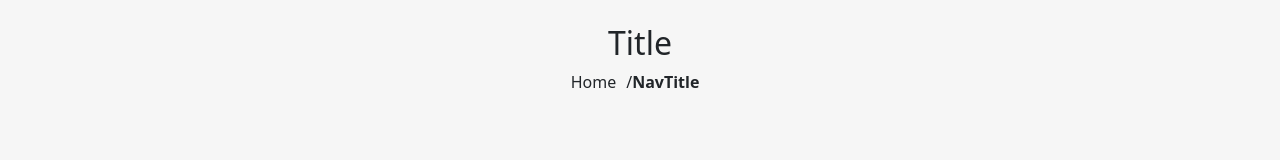
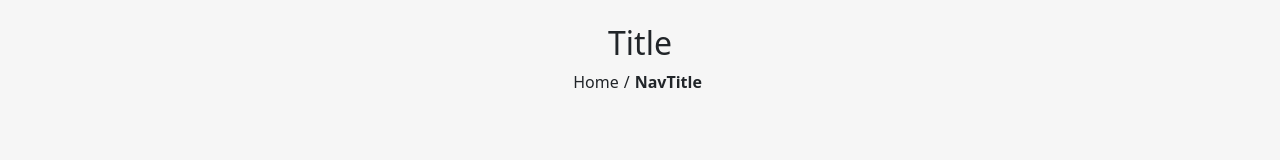
Before and after one commit to getachewhundera/clc-drywall, a Next.js app: page /services in a window 1280 px wide. Shown: the part 181-341 px from the top of the page. Built offline with nearby package versions, Linux system fonts and the light colour scheme.

Commit message:
added hover to breadcrumbItem link, added css for the separator

```diff
--- a/src/app/components/PageHeader/PageHeader.module.css
+++ b/src/app/components/PageHeader/PageHeader.module.css
@@ -37,14 +37,25 @@
 }
 
 .breadcrumbItem {
-  margin-right: 10px;
+  margin-right: 5px;
   display: flex;
   align-items: center;
 }
 
-.breadcrumbItem a {
+.breadcrumbItem .link {
   text-decoration: none;
   color: inherit;
+
+}
+
+.link:hover {
+  color: red;
+}
+
+.breadcrumbSeparator {
+  margin-right: 5px;
+  display: flex;
+  align-items: center;
 }
 
 .active {
--- a/src/app/components/PageHeader/PageHeader.tsx
+++ b/src/app/components/PageHeader/PageHeader.tsx
@@ -21,7 +21,7 @@ const PageHeader = ({ title = "Title", navTitle = "NavTitle" }: Props) => {
                 <nav aria-label="breadcrumb" className={styles.bannerBreadcrumb}>
                     <ol className={styles.breadcrumb}>
                         <li className={styles.breadcrumbItem}>
-                            <Link href="/" className={styles['link']}>Home</Link>
+                            <Link href="/" className={styles['link']} >Home</Link>
                         </li>
                         <li className={styles.breadcrumbSeparator}>/</li>
 
```
